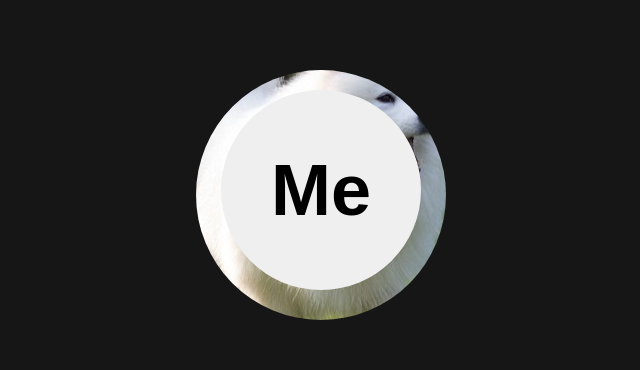
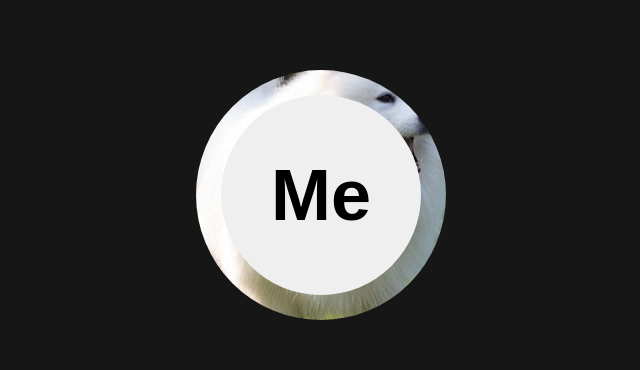
Before and after one commit to 13Legend31/Website, a React app: page / in a window 1280 px wide. Shown: the part 230-600 px from the top of the page, 319-959 px from the left. Built offline with nearby package versions, Linux system fonts and the light colour scheme.

Commit message:
improved scripts

```diff
--- a/package.json
+++ b/package.json
@@ -12,7 +12,7 @@
   },
   "scripts": {
     "predeploy": "npm run build",
-    "deploy": "gh-pages -d build",
+    "deploy": "gh-pages -b master -d build",
     "start": "react-scripts start",
     "build": "react-scripts build",
     "test": "react-scripts test --env=jsdom",
--- a/src/About/About.css
+++ b/src/About/About.css
@@ -8,9 +8,24 @@
     align-content:center;
     overflow:hidden;
 }
+.startCircle {
+    position:relative;
+    top:37.5%;
+    height:250px;
+    width:250px;
+    border-radius:50%;
+    font-size:72px;
+    font-family:sans-serif;
+    font-weight:700;
+    background-image:url('dog.jpg');
+    background-position:center;
+    transition:0.5s;
+    display:flex;
+    justify-content: center;
+}
 .start {
-    position:absolute;
-    top:40%;
+    position:relative;
+    top:25px;
     height:200px;
     width:200px;
     border-radius:50%;
@@ -25,19 +40,6 @@
     color:white;
     background-color:red;
     font-size:0px;
-}
-.startCircle {
-    position:relative;
-    top:37.5%;
-    height:250px;
-    width:250px;
-    border-radius:50%;
-    font-size:72px;
-    font-family:sans-serif;
-    font-weight:700;
-    background-image:url('dog.jpg');
-    background-position:center;
-    transition:0.5s;
 }
 /*----------- Me ---------------*/
 .aboutMe {
--- a/src/About/About.js
+++ b/src/About/About.js
@@ -2,20 +2,19 @@ import React, { Component } from 'react';
 import './About.css'
 
 class About extends Component {
+    state = {
+        AboutMe:false
+    }
     constructor(props) {
         super(props);
-        this.Start = this.Start.bind(this);
-        this.state = {
-            AboutMe:false
-        }
         this.addTimeout = props.addTimeout;
     }
-    Start() {
+    Start = () => {
         const start = document.getElementsByClassName('start')[0];
         start.style.opacity = '0';
         start.style.width = '0px';
         start.style.height = '0px';
-        start.style.top = '50%';
+        start.style.top = '0px';
         start.style.fontSize = '0px';
         const startCircle = document.getElementsByClassName('startCircle')[0];
         startCircle.style.opacity = '0';
@@ -27,8 +26,9 @@ class About extends Component {
     render() {
         return (
             <section className = 'background'>
-                <div className = 'startCircle'></div>
-                <button className = 'start' onClick = {this.Start}>Me</button>
+                <div className = 'startCircle'>
+                    <button className = 'start' onClick = {this.Start}>Me</button>
+                </div>
                 {this.state.AboutMe &&
                     <AboutMe addTimeout = {this.addTimeout}/>
                 }
@@ -42,7 +42,7 @@ class AboutMe extends Component {
         this.componentDidMount = this.componentDidMount.bind(this);
         this.addTimeout = props.addTimeout;
     }
-    componentDidMount() {
+    componentDidMount = () => {
         const addTimeout = this.addTimeout;
         const me = document.getElementsByClassName('me');
         let delay = 0;
--- a/src/AboutPage.js
+++ b/src/AboutPage.js
@@ -5,27 +5,25 @@ import Links from './Links/Links.js'
 import './About/AboutPage.css'
 
 class AboutPage extends Component {
+    state = {
+        active:1
+    }
     constructor(props) {
         super(props);
-        this.onClick = this.onClick.bind(this);
-        this.addTimeout = this.addTimeout.bind(this);
-        this.state = {
-            active:1
-        }
         this.LoadPage = props.LoadPage;
         this.timeouts = [];
     }
-    addTimeout(timeout) {
+    addTimeout = (timeout) => {
         this.timeouts.push(timeout);
     }
-    componentDidMount() {
+    componentDidMount = () => {
         const slider = document.getElementsByClassName('slider')[0];
         setTimeout(() => {
             slider.style.width = '0%';
             slider.style.left = '100%';
         });
     }
-    onClick(active) {
+    onClick = (active) => {
         // Clear AboutMe Timeouts
         for (let i = 0; i < this.timeouts.length; i++) {
             clearTimeout(this.timeouts[i]);
--- a/src/DesignPage.js
+++ b/src/DesignPage.js
@@ -5,22 +5,21 @@ import Links from './Links/Links.js'
 import './Designs/DesignPage.css'
 
 class DesignPage extends Component {
+    state = {
+        active:2
+    }
     constructor(props) {
         super(props);
-        this.onClick = this.onClick.bind(this);
-        this.state = {
-            active:2
-        }
         this.LoadPage = props.LoadPage;
     }
-    componentDidMount() {
+    componentDidMount = () => {
         const slider = document.getElementsByClassName('slider')[0];
         setTimeout(() => {
             slider.style.width = '0%';
             slider.style.left = '100%';
         },200);
     }
-    onClick(active) {
+    onClick = (active) => {
         if (this.state.active !== active) {
             const state = this.state;
             state.active = active;
--- a/src/index.js
+++ b/src/index.js
@@ -4,14 +4,10 @@ import DesignPage from './DesignPage';
 import AboutPage from './AboutPage';
 
 class Website extends Component {
-    constructor() {
-        super();
-        this.LoadPage = this.LoadPage.bind(this);
-        this.state = {
-            page:1
-        }
+    state = {
+        page:1
     }
-    LoadPage(page) {
+    LoadPage = (page) => {
         setTimeout(() =>
             this.setState({page:page})
         ,500);
```
